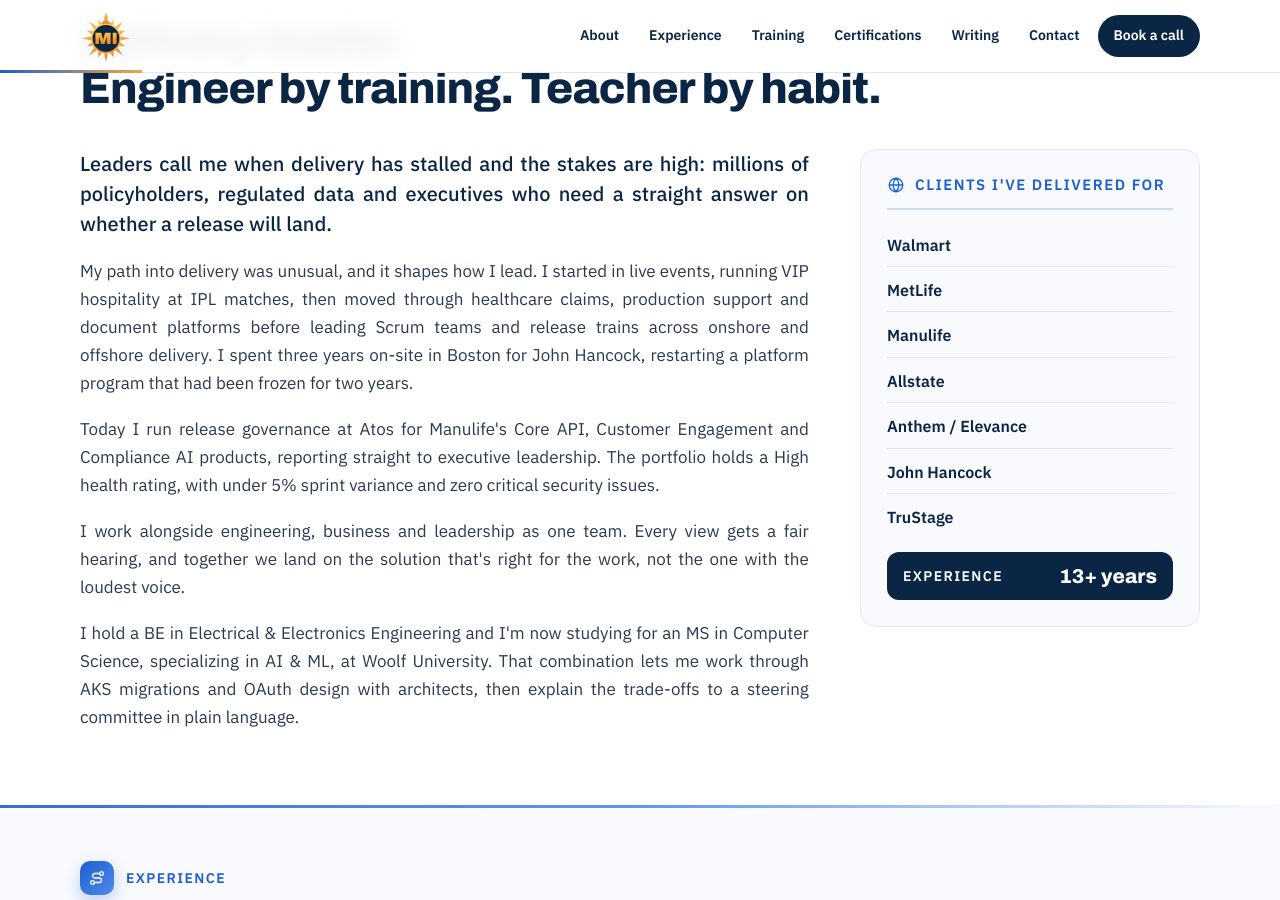
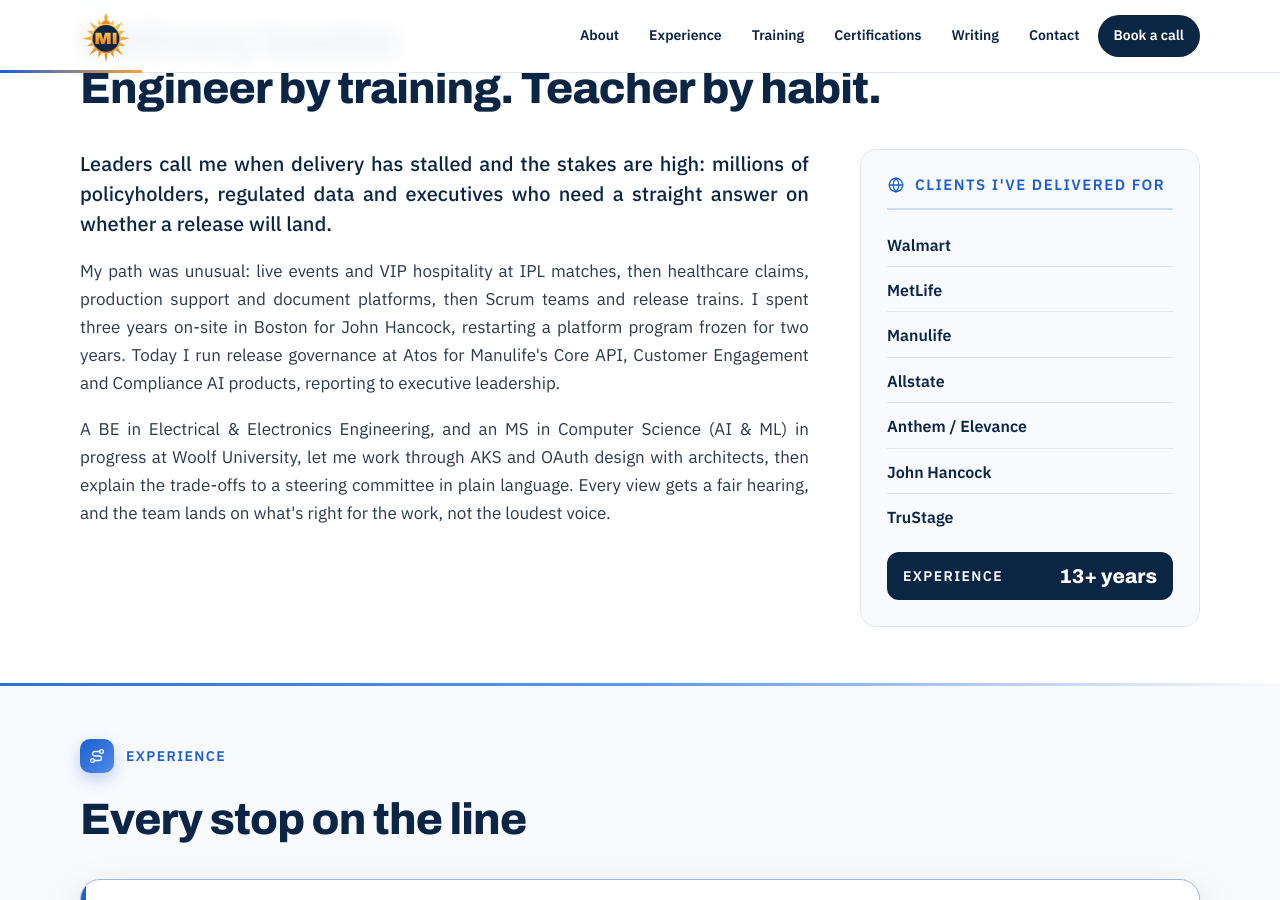
Before and after one commit to Madhan-I/Madhan-I.github.io, a Jekyll site: the page built from index.html, in a window 1280 px wide and 900 px high, scrolled down 998 px. Built offline with Jekyll 4.4.1, drawn with Linux system fonts in a browser that asks for light colours.

Commit message:
About: tighten to 3 paragraphs (~150 words), no new facts.
Co-Authored-By: Claude Opus 5.5 <noreply@anthropic.com>
Claude-Session: https://claude.ai/code/session_01MFRrTt7LBDdX57m85KHNGp

```diff
--- a/_data/profile.yml
+++ b/_data/profile.yml
@@ -71,10 +71,8 @@ metrics:
 about_title: "Delivery leader.|Engineer by training. Teacher by habit."
 about:
   - "Leaders call me when delivery has stalled and the stakes are high: millions of policyholders, regulated data and executives who need a straight answer on whether a release will land."
-  - "My path into delivery was unusual, and it shapes how I lead. I started in live events, running VIP hospitality at IPL matches, then moved through healthcare claims, production support and document platforms before leading Scrum teams and release trains across onshore and offshore delivery. I spent three years on-site in Boston for John Hancock, restarting a platform program that had been frozen for two years."
-  - "Today I run release governance at Atos for Manulife's Core API, Customer Engagement and Compliance AI products, reporting straight to executive leadership. The portfolio holds a High health rating, with under 5% sprint variance and zero critical security issues."
-  - "I work alongside engineering, business and leadership as one team. Every view gets a fair hearing, and together we land on the solution that's right for the work, not the one with the loudest voice."
-  - "I hold a BE in Electrical & Electronics Engineering and I'm now studying for an MS in Computer Science, specializing in AI & ML, at Woolf University. That combination lets me work through AKS migrations and OAuth design with architects, then explain the trade-offs to a steering committee in plain language."
+  - "My path was unusual: live events and VIP hospitality at IPL matches, then healthcare claims, production support and document platforms, then Scrum teams and release trains. I spent three years on-site in Boston for John Hancock, restarting a platform program frozen for two years. Today I run release governance at Atos for Manulife's Core API, Customer Engagement and Compliance AI products, reporting to executive leadership."
+  - "A BE in Electrical & Electronics Engineering, and an MS in Computer Science (AI & ML) in progress at Woolf University, let me work through AKS and OAuth design with architects, then explain the trade-offs to a steering committee in plain language. Every view gets a fair hearing, and the team lands on what's right for the work, not the loudest voice."
 
 clients:
   - Walmart
```
